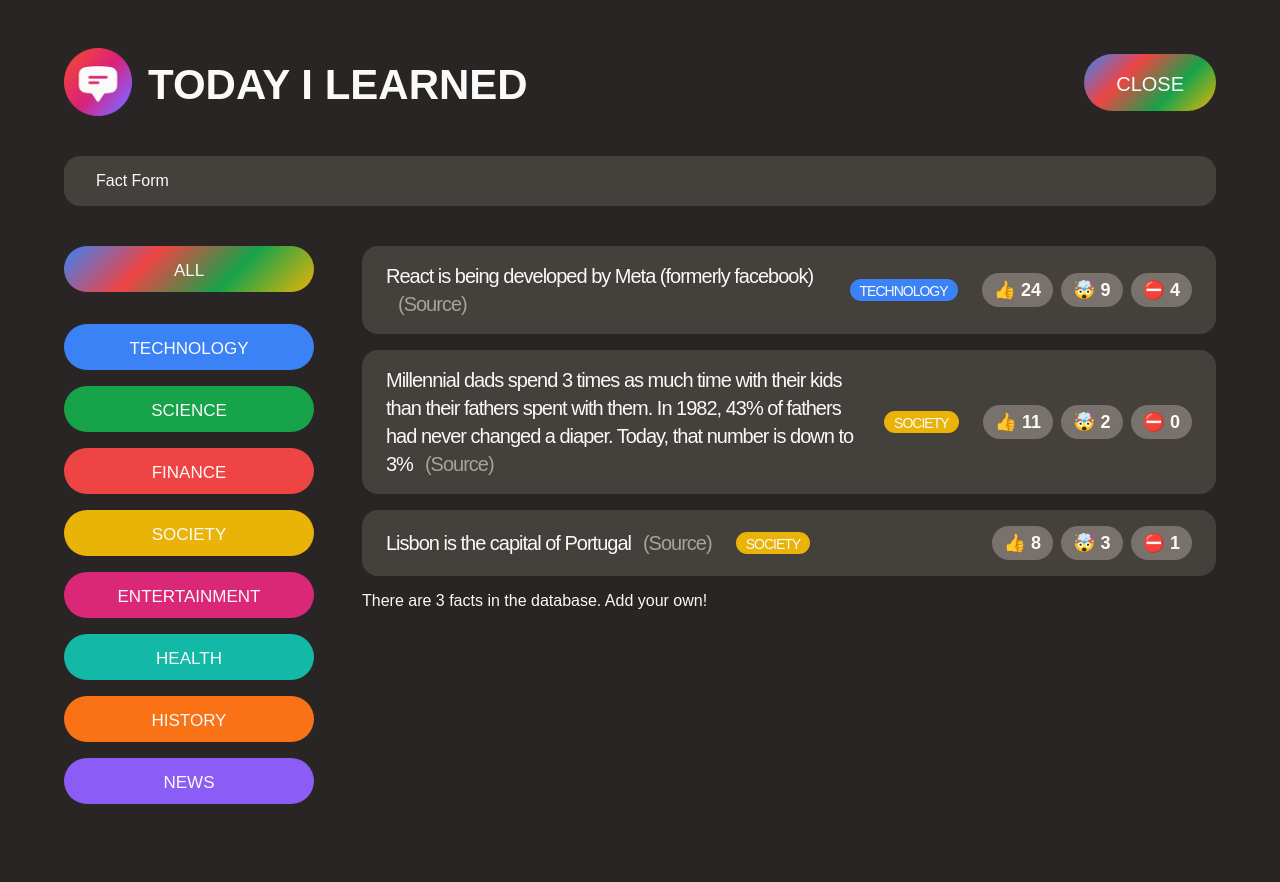
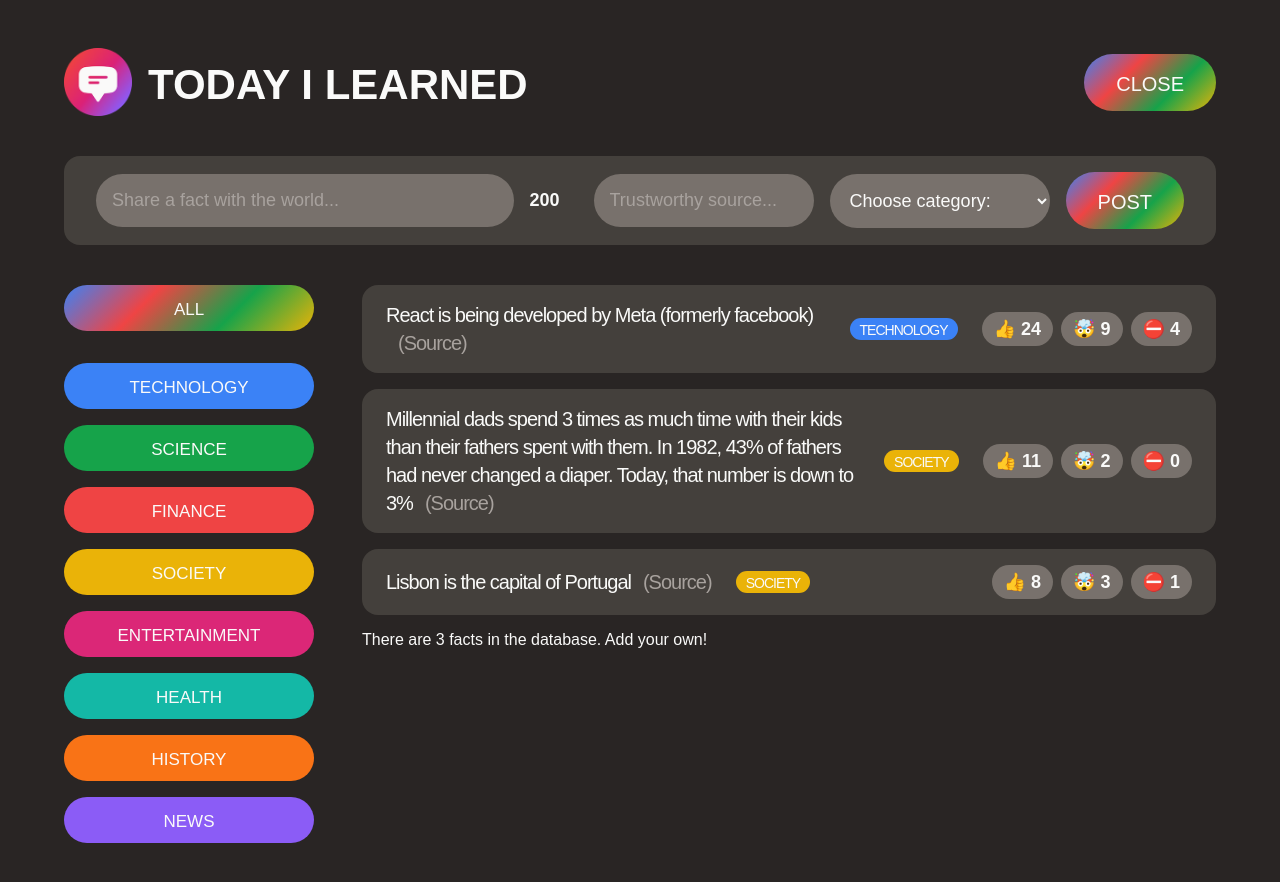
Before and after one commit to ashkheid/today-i-learned, a React (Create React App) app: page / in a window 1280 px wide. Both pictures are taken after a click on the button "SHARE A FACT". Shown: the top 882 px of the page. Built offline with nearby package versions, Linux system fonts and the light colour scheme; a web font is replaced by a local one.

Commit message:
Add: form template

```diff
--- a/src/App.js
+++ b/src/App.js
@@ -85,7 +85,20 @@
 }
 
 function NewFactForm() {
-	return <form className='fact-form'>Fact Form</form>;
+	return (
+		<form className='fact-form'>
+			<input type='text' placeholder='Share a fact with the world...' />
+			<span>200</span>
+			<input type='text' placeholder='Trustworthy source...' />
+			<select>
+				<option value=''>Choose category:</option>
+				<option value='technology'>Technology</option>
+				<option value='science'>Science</option>
+				<option value='finance'>Finance</option>
+			</select>
+			<button class='btn btn-large'>Post</button>
+		</form>
+	);
 }
 
 function CategoryFilter() {
```
